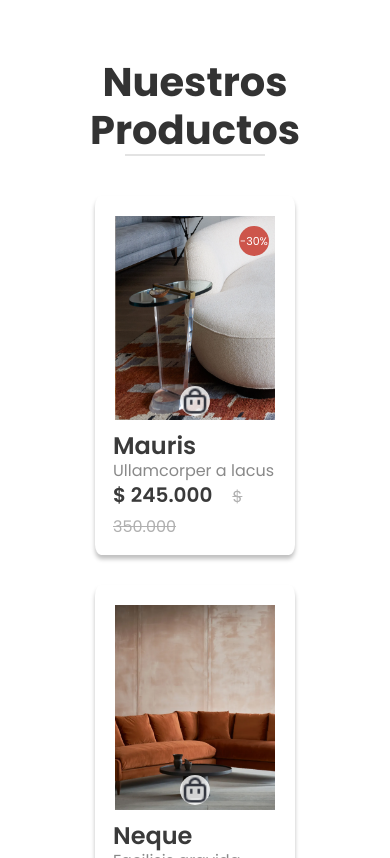
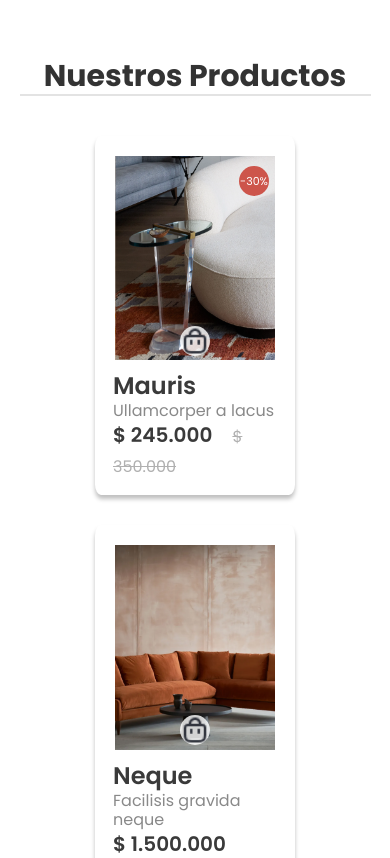
Before and after one commit to Krayxzlim/ComIT-web, a plain HTML site: page Inicio.html in a window 390 px wide. Shown: the part 2480-3338 px from the top of the page. Drawn offline with nearby package versions, Linux system fonts and the light colour scheme.

Commit message:
hr y h2 mobil

```diff
--- a/styles/nuestros-productos.css
+++ b/styles/nuestros-productos.css
@@ -204,4 +204,12 @@
         width: 30px;
         font-size: 11px;
     }
+
+    #nuestros-productos .section-title h2{
+        font-size: 30px;
+    }
+    #nuestros-productos .section-title hr{
+        width: 90%;
+        margin: auto;
+    }
 }
```
